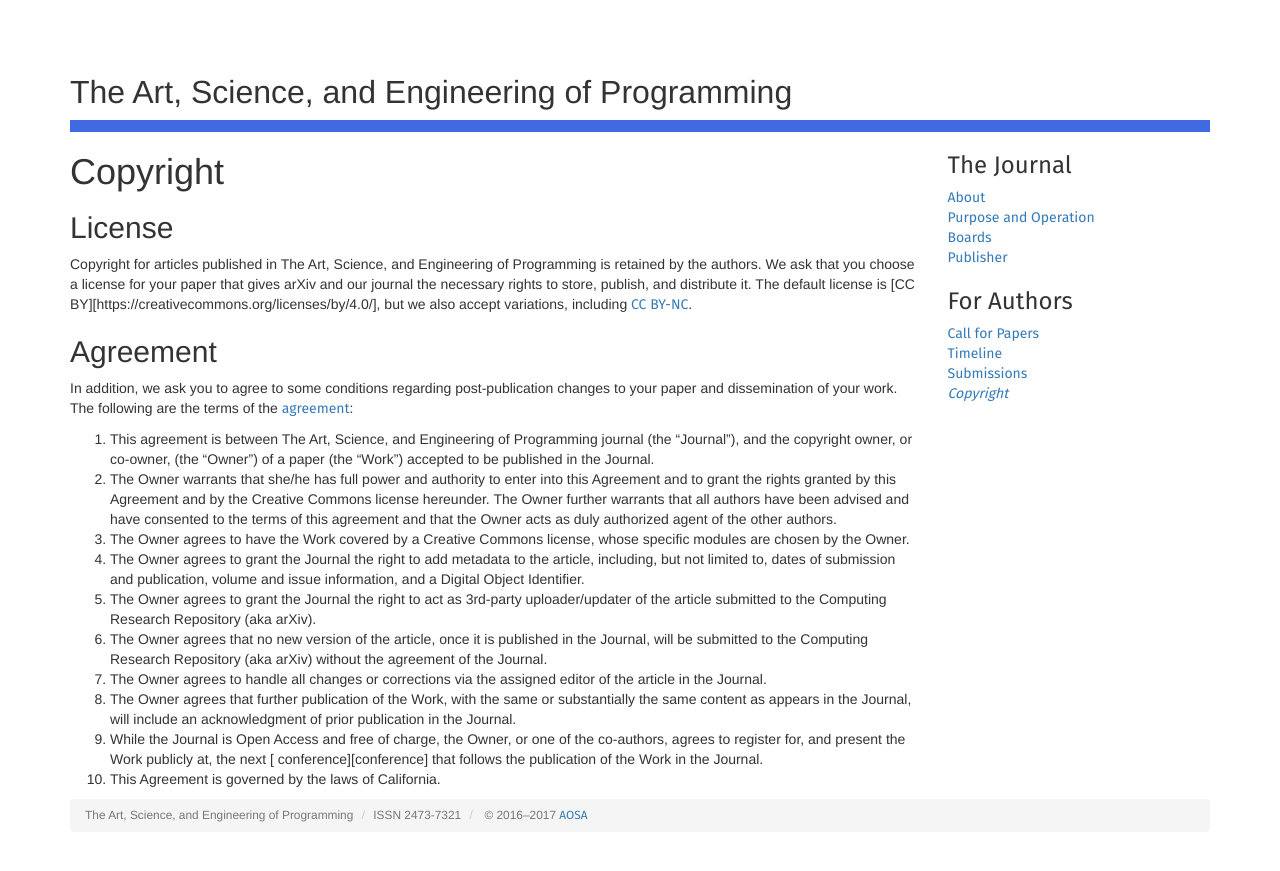
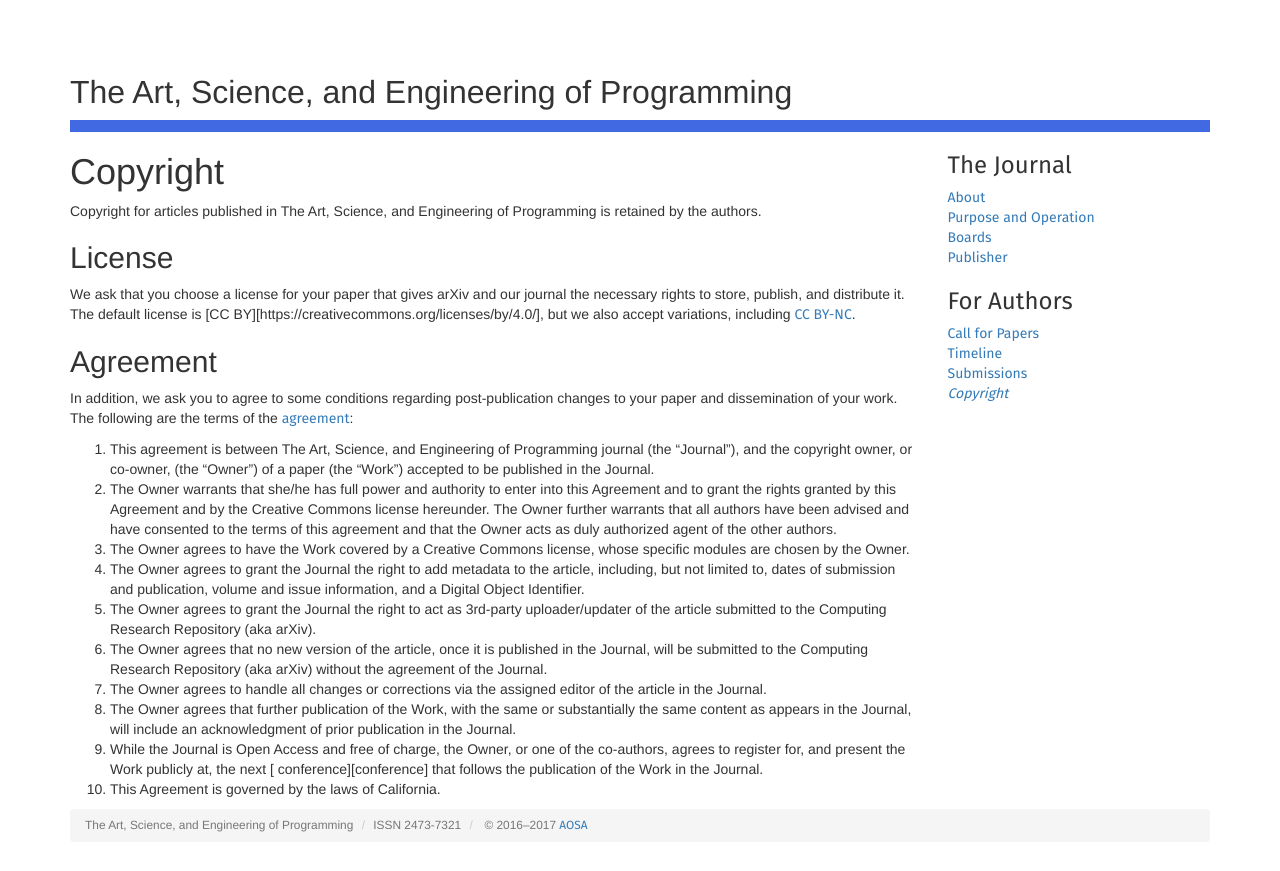
Before and after one commit to programming-journal/programming-journal.github.io, a Jekyll site: the page built from copyright/index.markdown, in a window 1280 px wide. Shown: the top 871 px of the page. Built offline with Jekyll 4.4.1, drawn with Linux system fonts in a browser that asks for light colours; nearby versions of some CDN libraries; library files that are not in the unit come from our copies.

Commit message:
Minor tweak

```diff
--- a/copyright/index.markdown
+++ b/copyright/index.markdown
@@ -4,9 +4,11 @@ category: For Authors
 order: 900
 
 ---
+Copyright for articles published in The Art, Science, and Engineering of Programming is retained by the authors.
+
 ## License
 
-Copyright for articles published in The Art, Science, and Engineering of Programming is retained by the authors. We ask that you choose a license for your paper that gives arXiv and our journal the necessary rights to store, publish, and distribute it. The default license is [CC BY][https://creativecommons.org/licenses/by/4.0/], but we also accept variations, including [CC BY-NC][cc-by-nc].
+We ask that you choose a license for your paper that gives arXiv and our journal the necessary rights to store, publish, and distribute it. The default license is [CC BY][https://creativecommons.org/licenses/by/4.0/], but we also accept variations, including [CC BY-NC][cc-by-nc].
 
 ## Agreement
 
```
